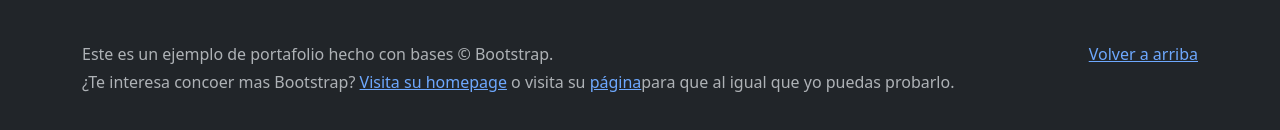
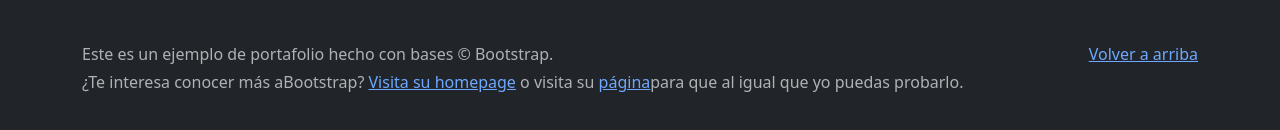
Before and after one commit to magdarivas/clase10, a plain HTML site: page index.html in a window 1280 px wide. Shown: the part 628-758 px from the top of the page. Drawn offline with nearby package versions, Linux system fonts and the light colour scheme.

Commit message:
Add files via upload

```diff
--- a/index.html
+++ b/index.html
@@ -74,7 +74,7 @@
             <div class="container">
                 <p class="float-end mb-1"><a href="#">Volver a arriba</a></p>
                 <p class="mb-1">Este es un ejemplo de portafolio hecho con bases &copy; Bootstrap.</p>
-                <p class="mb-0">¿Te interesa concoer mas Bootstrap? <a href="/">Visita su homepage</a> o visita su <a href="/docs/5.3/getting-started/introduction">página</a>para que al igual que yo puedas probarlo.</p>
+                <p class="mb-0">¿Te interesa conocer más aBootstrap? <a href="/">Visita su homepage</a> o visita su <a href="/docs/5.3/getting-started/introduction">página</a>para que al igual que yo puedas probarlo.</p>
             </div>
         </footer>
         <script src="https://cdn.jsdelivr.net/npm/bootstrap@5.3.8/dist/js/bootstrap.bundle.min.js"></script>
--- a/script.js
+++ b/script.js
@@ -27,5 +27,4 @@ async function datos(raw) {
     }
 }
 
-
 datos("https://raw.githubusercontent.com/magdarivas/clase10/refs/heads/main/datos.json");
```
